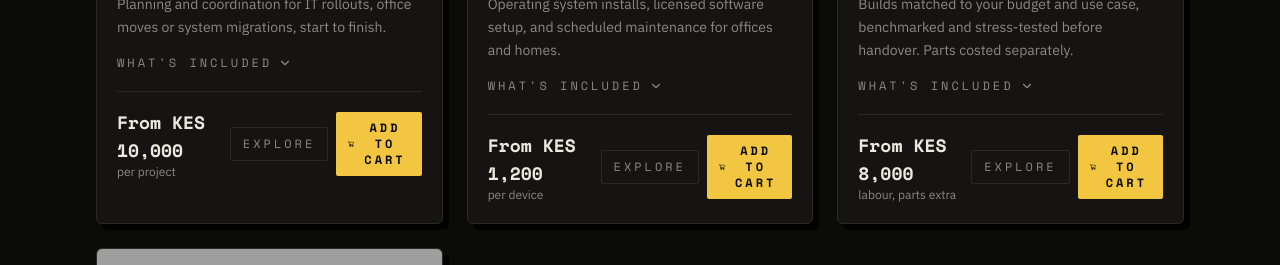
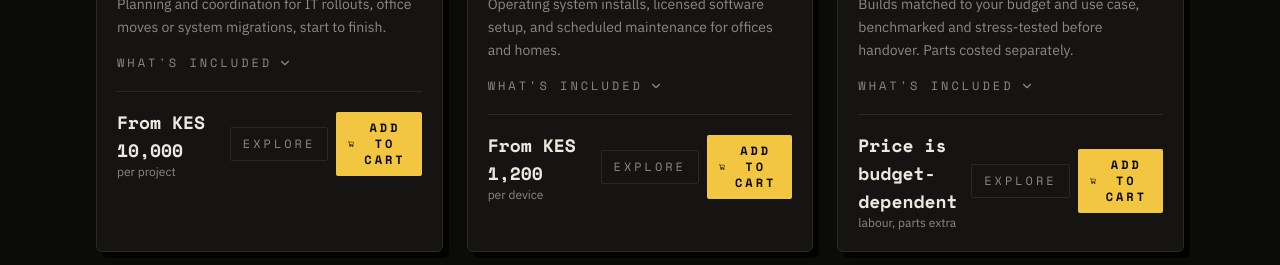
Before and after one commit to Native-254/Native-254., a React (Vite) app: page /solutions in a window 1280 px wide. Shown: the part 1160-1425 px from the top of the page. Built offline with nearby package versions, Linux system fonts and the light colour scheme; grey boxes are pictures that could not be loaded.

Commit message:
fix: update services.js to include new service offerings

```diff
--- a/src/data/services.js
+++ b/src/data/services.js
@@ -108,7 +108,7 @@ export const services = [
     description:
       "Builds matched to your budget and use case, benchmarked and stress-tested before handover. Parts costed separately.",
     price: 8000,
-    priceLabel: "From KES 8,000",
+    priceLabel: "Price is budget-dependent",
     priceNote: "labour, parts extra",
     image: svcPcbuild,
     bullets: [
```
